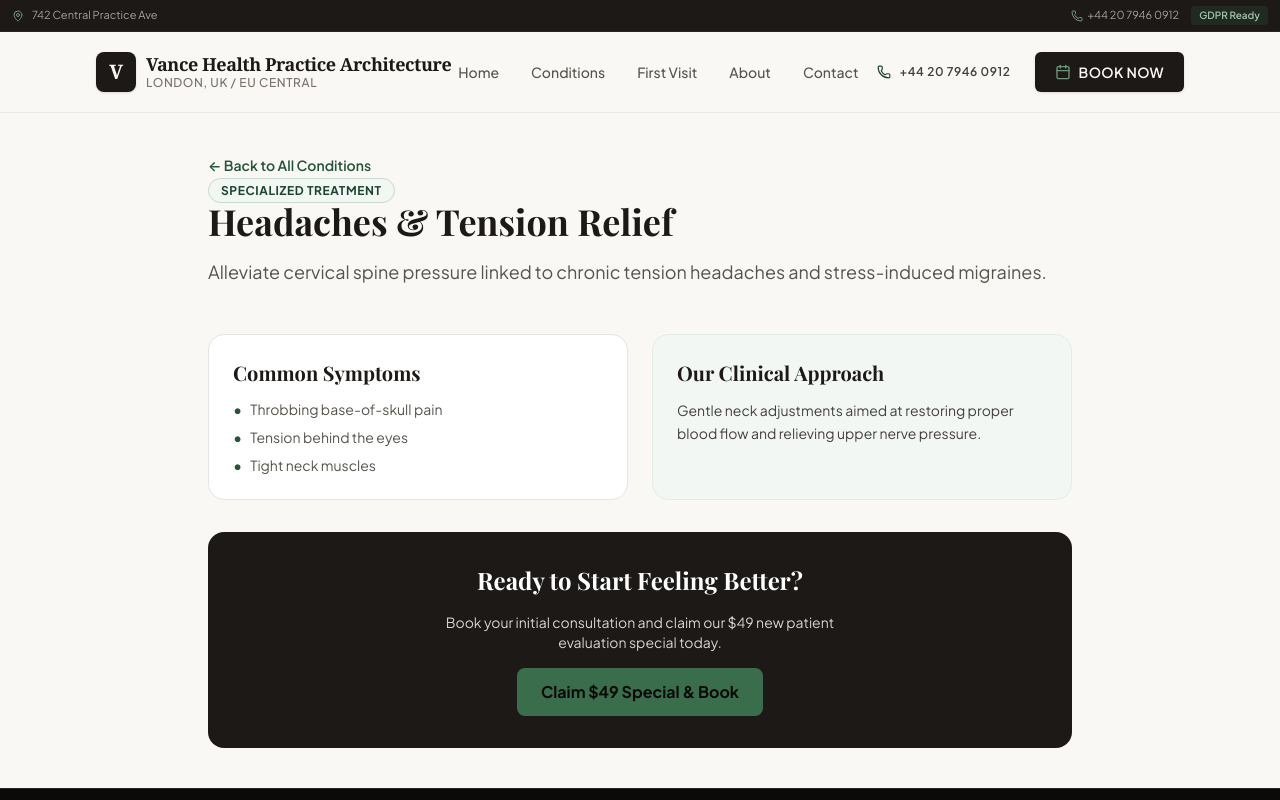
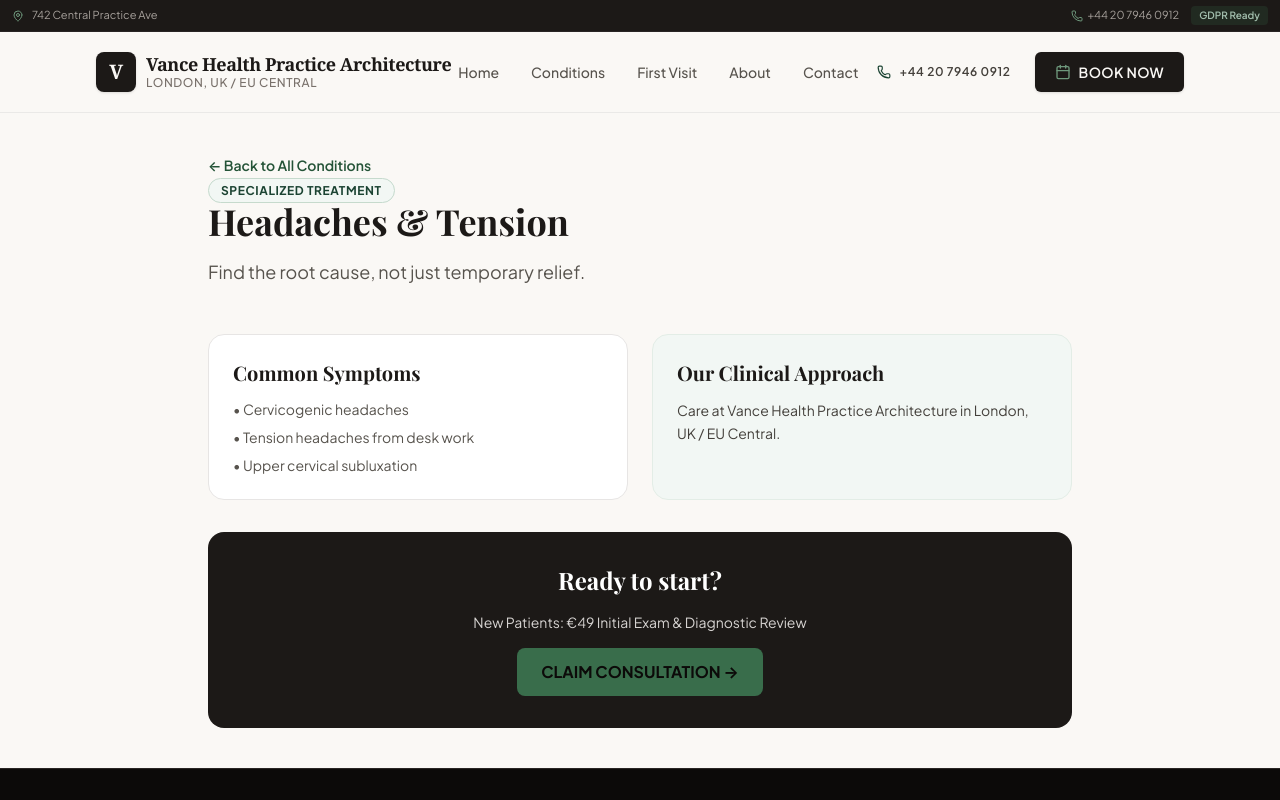
Before and after one commit to drealslick/Chiropractor-web-demo, a React (Vite) app: page /conditions/headaches-tension in a window 1280 px wide. Shown: the top 800 px of the page. Built offline with nearby package versions, Linux system fonts and the light colour scheme; a web font is replaced by a local one.

Commit message:
Update ConditionDetail.tsx

```diff
--- a/src/pages/ConditionDetail.tsx
+++ b/src/pages/ConditionDetail.tsx
@@ -1,58 +1,41 @@
 import React from 'react';
 import { useParams, Link } from 'react-router-dom';
+import { useClinic } from '../data/ClinicContext';
+import { conditionsData } from '../data/clinicData';
 
-const conditionData: Record<string, { title: string; description: string; symptoms: string[]; treatment: string }> = {
-  'back-lower-back-pain': {
-    title: 'Lower Back & Lumbar Pain Relief',
-    description: 'Targeted chiropractic adjustments and core stabilization to treat sciatica, herniated discs, and acute lumbar tension.',
-    symptoms: ['Sciatica & shooting nerve pain', 'Stiffness after sitting or sleeping', 'Muscle spasms in lower spine'],
-    treatment: 'Gentle spinal decompression paired with gentle adjustments to realign lumbar vertebrae and reduce nerve compression.'
-  },
-  'neck-shoulder-pain': {
-    title: 'Neck & Shoulder Stiffness Care',
-    description: 'Relieve tech-neck posture strain, pinched cervical nerves, and chronic upper back tightness.',
-    symptoms: ['Radiating arm pain or numbness', 'Reduced head mobility', 'Persistent upper neck soreness'],
-    treatment: 'Cervical spinal alignment, soft tissue release, and ergonomic posture guidance.'
-  },
-  'sports-injury': {
-    title: 'Sports Injury & Rehabilitation',
-    description: 'Accelerate recovery for joint sprains, muscle strains, and repetitive movement stress.',
-    symptoms: ['Joint inflammation & swelling', 'Reduced athletic mobility', 'Re-aggravated old injuries'],
-    treatment: 'Targeted joint mobilization, physical therapy routines, and athletic performance recovery.'
-  },
-  'headaches-tension': {
-    title: 'Headaches & Tension Relief',
-    description: 'Alleviate cervical spine pressure linked to chronic tension headaches and stress-induced migraines.',
-    symptoms: ['Throbbing base-of-skull pain', 'Tension behind the eyes', 'Tight neck muscles'],
-    treatment: 'Gentle neck adjustments aimed at restoring proper blood flow and relieving upper nerve pressure.'
-  },
-  'mobility-stiffness': {
-    title: 'Joint Mobility & Posture Correction',
-    description: 'Restore full-body flexibility, spinal balance, and long-term joint longevity.',
-    symptoms: ['Morning stiffness', 'Decreased joint flexibility', 'Poor standing/sitting posture'],
-    treatment: 'Full-body chiropractic assessment, spinal alignment, and custom stretching routines.'
-  }
-};
+function slugify(value: string) {
+  return value
+    .toLowerCase()
+    .replace(/[^a-z0-9]+/g, '-')
+    .replace(/(^-|-$)/g, '');
+}
 
 export default function ConditionDetail() {
   const { conditionId } = useParams<{ conditionId: string }>();
-  const condition = conditionId ? conditionData[conditionId] : null;
+  const { clinicData: clinic } = useClinic();
+  const list = clinic.customConditions?.length ? clinic.customConditions : conditionsData;
+
+  const condition = list.find((item, i) => {
+    const id = item.id || slugify(item.title || `condition-${i}`);
+    return id === conditionId;
+  });
 
   if (!condition) {
     return (
       <div className="py-16 text-center space-y-4 max-w-xl mx-auto px-4">
         <h1 className="text-2xl font-bold text-stone-900">Condition Not Found</h1>
-        <p className="text-stone-600">The specific treatment page you requested could not be located.</p>
-        <Link to="/conditions" className="inline-block px-4 py-2 bg-emerald-600 text-white rounded-lg font-medium hover:bg-emerald-700 transition">
+        <Link to="/conditions" className="inline-block px-4 py-2 bg-emerald-600 text-white rounded-lg">
           ← Back to All Conditions
         </Link>
       </div>
     );
   }
 
+  const symptoms = Array.isArray(condition.symptoms) ? condition.symptoms : [];
+
   return (
     <div className="py-10 px-4 max-w-4xl mx-auto space-y-8">
-      <Link to="/conditions" className="text-sm font-semibold text-emerald-600 hover:text-emerald-700 transition">
+      <Link to="/conditions" className="text-sm font-semibold text-emerald-600">
         ← Back to All Conditions
       </Link>
 
@@ -67,29 +50,33 @@ export default function ConditionDetail() {
       <div className="grid grid-cols-1 md:grid-cols-2 gap-6 pt-4">
         <div className="p-6 bg-white border border-stone-200 rounded-2xl">
           <h2 className="font-bold text-xl text-stone-900 mb-3">Common Symptoms</h2>
-          <ul className="space-y-2">
-            {condition.symptoms.map((symptom, idx) => (
-              <li key={idx} className="text-sm text-stone-600 flex items-start gap-2">
-                <span className="text-emerald-600 font-bold">•</span>
-                {symptom}
-              </li>
-            ))}
-          </ul>
+          {symptoms.length ? (
+            <ul className="space-y-2">
+              {symptoms.map((symptom, idx) => (
+                <li key={idx} className="text-sm text-stone-600">
+                  • {typeof symptom === 'string' ? symptom : String(symptom)}
+                </li>
+              ))}
+            </ul>
+          ) : (
+            <p className="text-sm text-stone-500">Details provided during consultation.</p>
+          )}
         </div>
-
         <div className="p-6 bg-emerald-50 border border-emerald-100 rounded-2xl">
           <h2 className="font-bold text-xl text-stone-900 mb-3">Our Clinical Approach</h2>
-          <p className="text-sm text-stone-700 leading-relaxed">{condition.treatment}</p>
+          <p className="text-sm text-stone-700 leading-relaxed">
+            Care at {clinic.name} in {clinic.cityState || clinic.city}.
+          </p>
         </div>
       </div>
 
       <div className="p-8 bg-stone-900 text-white rounded-2xl text-center space-y-4">
-        <h3 className="text-2xl font-bold">Ready to Start Feeling Better?</h3>
+        <h3 className="text-2xl font-bold">Ready to start?</h3>
         <p className="text-stone-300 text-sm max-w-md mx-auto">
-          Book your initial consultation and claim our $49 new patient evaluation special today.
+          {clinic.offerHeadline || `Book with ${clinic.name}`}
         </p>
-        <Link to="/" className="inline-block bg-emerald-500 text-stone-950 font-bold px-6 py-3 rounded-lg hover:bg-emerald-400 transition">
-          Claim $49 Special & Book
+        <Link to="/" className="inline-block bg-emerald-500 text-stone-950 font-bold px-6 py-3 rounded-lg">
+          {clinic.offerCtaText || 'Book from the homepage'}
         </Link>
       </div>
     </div>
```
